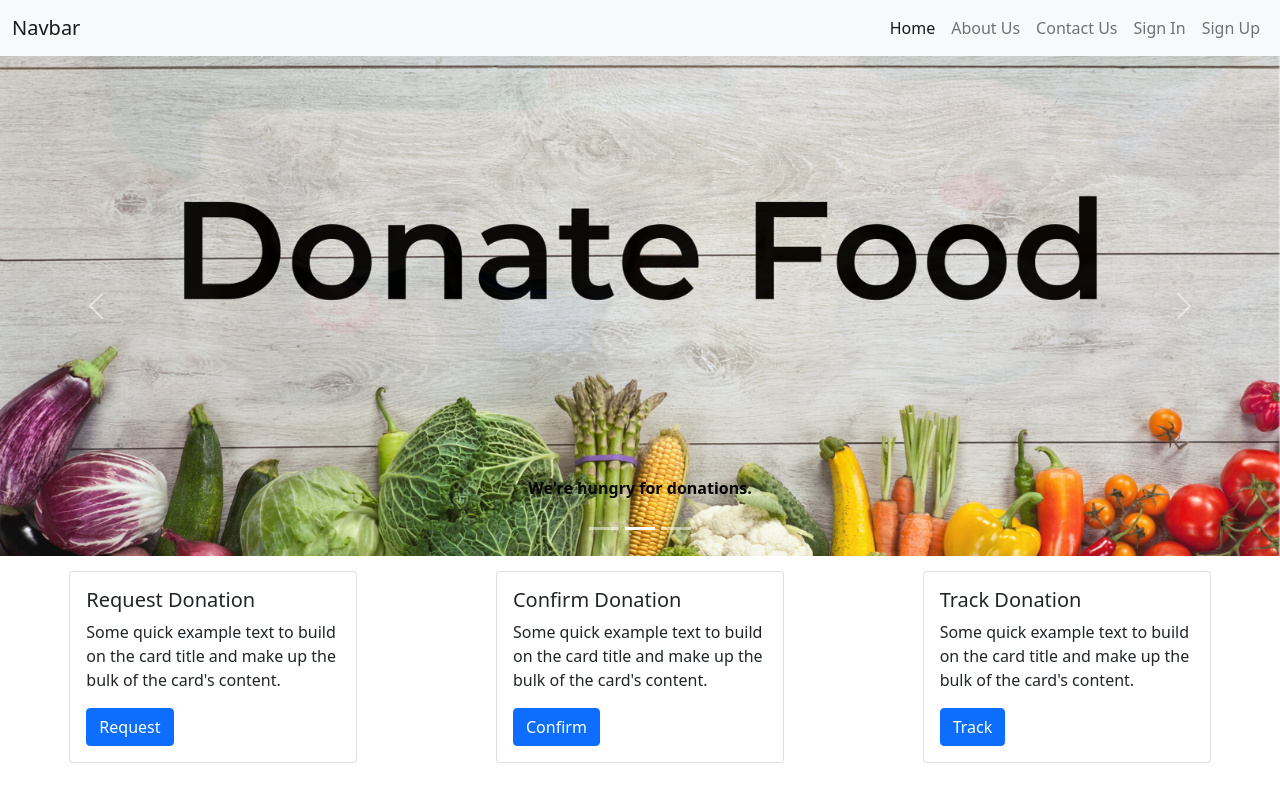
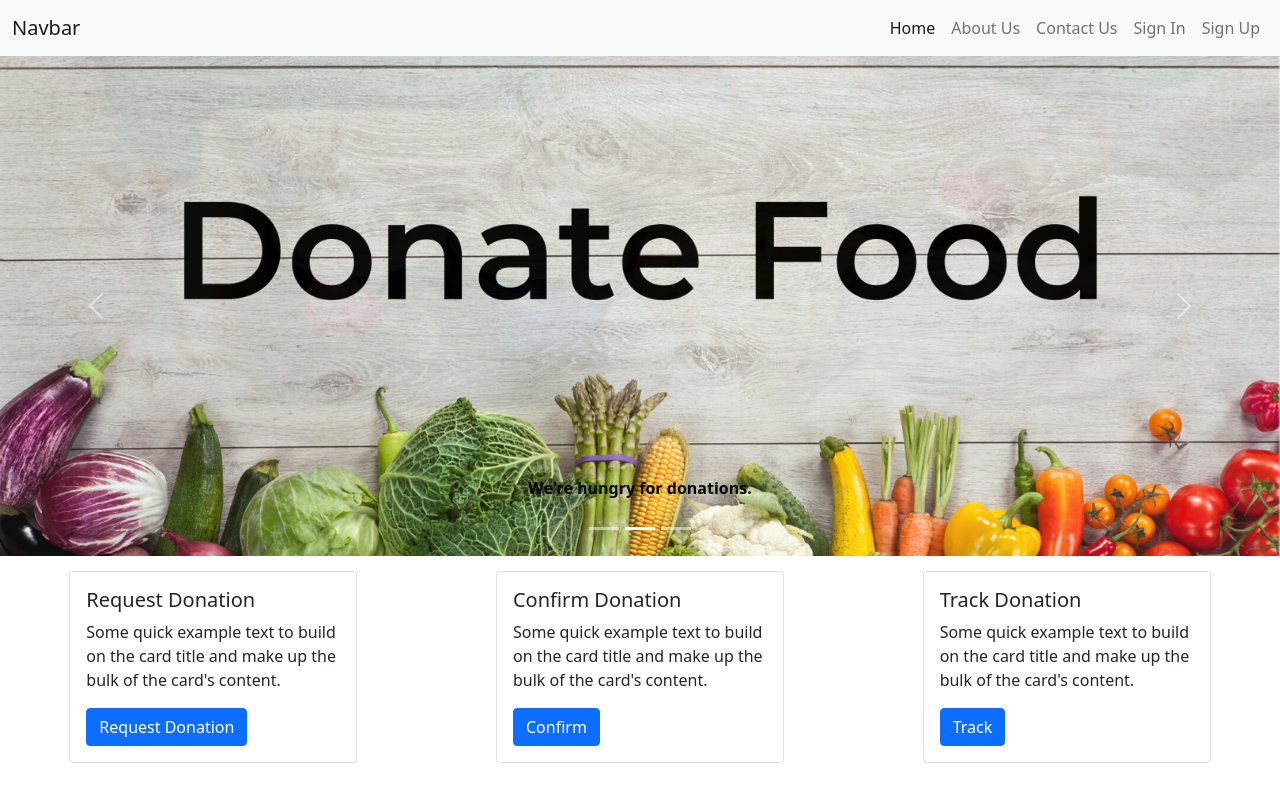
Before and after one commit to SagarMishra78/FoodDonationSystem, a React (Create React App) app in the folder client/: page / in a window 1280 px wide. Built offline with nearby package versions, Linux system fonts and the light colour scheme.

Commit message:
request donation

```diff
--- a/client/src/components/Home.js
+++ b/client/src/components/Home.js
@@ -45,7 +45,7 @@ const Home = () => {
               bulk of the card's content.
             </p>
             <Link className="btn btn-primary" to={"/RequestDonation"}>
-              Request
+              Request Donation
             </Link>
           </div>
         </div>
```
